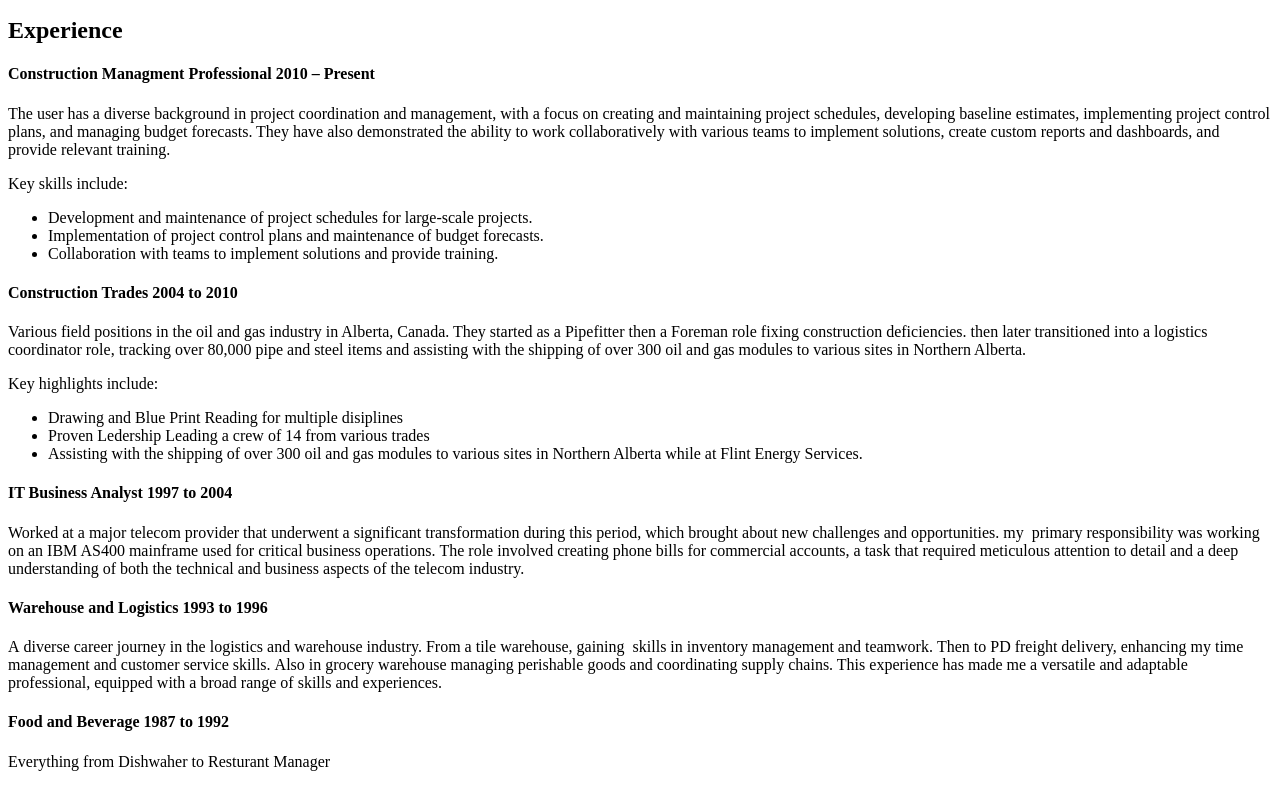
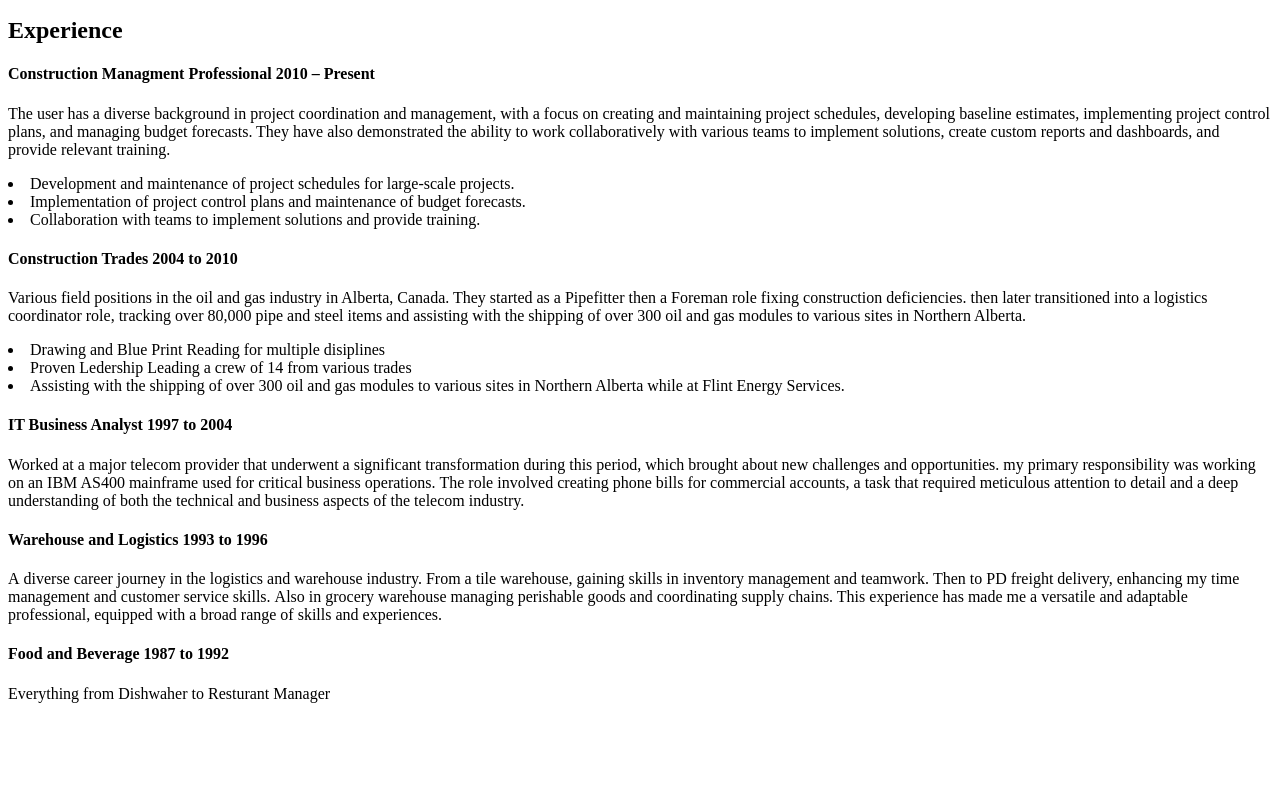
Before and after one commit to markdhamm/markdhamm.github.io, a plain HTML site: page index.html in a window 1280 px wide. Shown: the part 723-1510 px from the top of the page. After the commit the page ends 1442 px from the top, so only its background shows below. Drawn offline with Linux system fonts and the light colour scheme.

Commit message:
Update index.html

```diff
--- a/index.html
+++ b/index.html
@@ -35,55 +35,24 @@
 		<li>SAP</li>
 		<li>Tilos</li>
 		<li>Visual Basic&nbsp;and VBA Programming</li>
-
 	</ul>
 </section>
 <section>
 	<h2>Experience</h2>
 	<h4>Construction Managment Professional 2010 &ndash; Present</h4>
-    <div class="content" tabindex="0">
-    <div class="ac-container ac-adaptiveCard">
-    <div class="ac-textBlock">
 	<p>The user has a diverse background in project coordination and management, with a focus on creating and maintaining project schedules, developing baseline estimates, implementing project control plans, and managing budget forecasts. They have also demonstrated the ability to work collaboratively with various teams to implement solutions, create custom reports and dashboards, and provide relevant training.</p>
-    <p>Key skills include:</p>
-    <ul>
 	<li>Development and maintenance of project schedules for large-scale projects.</li>
 	<li>Implementation of project control plans and maintenance of budget forecasts.</li>
 	<li>Collaboration with teams to implement solutions and provide training.</li>
-    </ul>
-    </div>
-    </div>
-    </div>
 	<h4>Construction Trades 2004 to 2010</h4>
-    <div class="content" tabindex="0">
-    <div class="ac-container ac-adaptiveCard">
-    <div class="ac-textBlock">
 	<p>Various field positions in the oil and gas industry in Alberta, Canada. They started as a Pipefitter then a Foreman role fixing construction deficiencies.&nbsp;then later transitioned into a logistics coordinator role, tracking over 80,000 pipe and steel items and assisting with the shipping of over 300 oil and gas modules to various sites in Northern Alberta.</p>
-    <p>Key highlights include:</p>
-    <ul>
 	<li>Drawing and Blue Print Reading for multiple disiplines</li>
 	<li>Proven Ledership Leading a crew of 14 from various trades</li>
 	<li>Assisting with the shipping of over 300 oil and gas modules to various sites in Northern Alberta while at Flint Energy Services.</li>
-    </ul>
-    </div>
-    </div>
-    </div>
 	<h4>IT Business Analyst 1997 to 2004</h4>
-    <div class="content" tabindex="0">
-        <div class="ac-container ac-adaptiveCard">
-        <div class="ac-textBlock">
-    <p>Worked at a major telecom provider that underwent a significant transformation during this period, which brought about new challenges and opportunities. my&nbsp; primary responsibility was working on an IBM AS400 mainframe used for critical business operations.&nbsp;The role involved creating phone bills for commercial accounts, a task that required meticulous attention to detail and a deep understanding of both the technical and business aspects of the telecom industry.</p>
-    </div>
-    </div>
-    </div>
+	<p>Worked at a major telecom provider that underwent a significant transformation during this period, which brought about new challenges and opportunities. my primary responsibility was working on an IBM AS400 mainframe used for critical business operations.&nbsp;The role involved creating phone bills for commercial accounts, a task that required meticulous attention to detail and a deep understanding of both the technical and business aspects of the telecom industry.</p>
 	<h4>Warehouse and Logistics 1993 to 1996</h4>
-    <div class="content" tabindex="0">
-    <div class="ac-container ac-adaptiveCard">
-    <div class="ac-textBlock">
-    <p>A&nbsp;diverse career journey in the logistics and warehouse industry.&nbsp;From a tile warehouse, gaining&nbsp; skills in inventory management and teamwork.&nbsp;Then to PD freight delivery, enhancing&nbsp;my time management and customer service skills.&nbsp;Also&nbsp;in grocery warehouse managing perishable goods and coordinating supply chains. This experience has made&nbsp;me a versatile and adaptable professional, equipped with a broad range of skills and experiences.</p>
-    </div>
-    </div>
-    </div>
+	<p>A&nbsp;diverse career journey in the logistics and warehouse industry.&nbsp;From a tile warehouse, gaining skills in inventory management and teamwork.&nbsp;Then to PD freight delivery, enhancing&nbsp;my time management and customer service skills.&nbsp;Also&nbsp;in grocery warehouse managing perishable goods and coordinating supply chains. This experience has made&nbsp;me a versatile and adaptable professional, equipped with a broad range of skills and experiences.</p>
 	<h4>Food and Beverage 1987 to 1992</h4>
 	<p>Everything from Dishwaher to Resturant Manager</p>
 </section>
```
Lines whose indentation alone changed are shown as unchanged.
